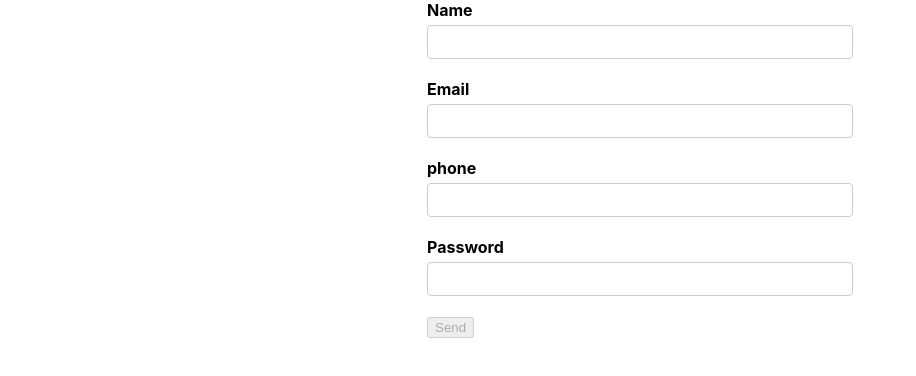
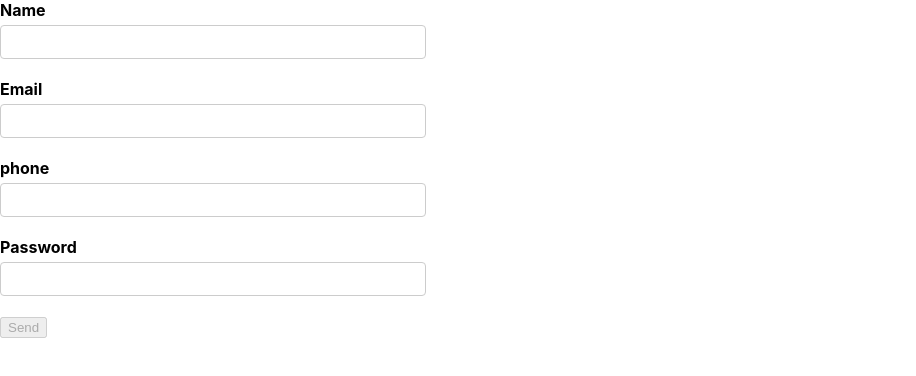
Before and after one commit to Mohamed22221/Learn-Formik, a React (Create React App) app: page / in a window 1280 px wide. Shown: the top 376 px of the page, without its empty margins (0-916 px from the left). Built offline with nearby package versions, Linux system fonts and the light colour scheme.

Commit message:
done Component Formik

```diff
--- a/src/App.css
+++ b/src/App.css
@@ -1,5 +1,6 @@
 .App {
   display: flex;
+  flex-direction: column;
   justify-content: center;
 }
 
--- a/src/index.js
+++ b/src/index.js
@@ -1,13 +1,14 @@
 import React from 'react';
 import ReactDOM from 'react-dom/client';
 import './index.css';
-import App from './App';
 import reportWebVitals from './reportWebVitals';
+import NewFormik from './newFormik';
 
 const root = ReactDOM.createRoot(document.getElementById('root'));
 root.render(
   <React.StrictMode>
-    <App />
+    <NewFormik />
+
   </React.StrictMode>
 );
 
--- /dev/null
+++ b/src/newFormik.js
@@ -0,0 +1,70 @@
+import "./App.css";
+import { Form, Formik, Field, ErrorMessage } from "formik";
+import { object, string } from "yup";
+function NewFormik() {
+  const phoneRegExp =
+    /^((\\+[1-9]{1,4}[ \\-]*)|(\\([0-9]{2,3}\\)[ \\-]*)|([0-9]{2,4})[ \\-]*)*?[0-9]{3,4}?[ \\-]*[0-9]{3,4}?$/;
+  const initialValues = {
+    name: "",
+    email: "",
+    password: "",
+    phoneNumber: "",
+  };
+  const onSubmit = (data) => {
+    console.log(data);
+  };
+  const validationSchema = object().shape({
+    name: string()
+      .required("required")
+      .min(2, "Too Short!")
+      .max(50, "Too Long!"),
+    email: string().email("Invalid email").required("required"),
+    password: string().required("required"),
+    phoneNumber: string()
+      .matches(phoneRegExp, "Phone number is not valid")
+      .required("required")
+      .optional(),
+  });
+
+  return (
+    <Formik
+      className="App"
+      initialValues={initialValues}
+      validationSchema={validationSchema}
+      onSubmit={onSubmit}
+    >
+      {({
+        isValid,
+        dirty,
+      }) => (
+        <Form>
+          <div className="form-control">
+            <label>Name</label>
+            <Field type="text" name="name" />
+            <ErrorMessage name="name" />
+          </div>
+          <div className="form-control">
+            <label>Email</label>
+            <Field type="email" name="email" />
+            <ErrorMessage name="email" />
+          </div>
+          <div className="form-control">
+            <label>phone</label>
+            <Field type="number" name="phoneNumber" />
+            <ErrorMessage name="phoneNumber" />
+          </div>
+          <div className="form-control">
+            <label>Password</label>
+            <Field type="password" name="password" />
+            <ErrorMessage name="password" />
+          </div>
+          <button type="submit" disabled={!(dirty && isValid)}>
+            Send
+          </button>
+        </Form>
+      )}
+    </Formik>
+  );
+}
+
+export default NewFormik;
--- a/src/App.js
+++ b/src/oldFormik.js
@@ -1,80 +1,75 @@
-
 import "./App.css";
 import { useFormik } from "formik";
-import { object, string  } from 'yup';
-function App() {
-  const phoneRegExp = /^((\\+[1-9]{1,4}[ \\-]*)|(\\([0-9]{2,3}\\)[ \\-]*)|([0-9]{2,4})[ \\-]*)*?[0-9]{3,4}?[ \\-]*[0-9]{3,4}?$/
+import { object, string } from "yup";
+function OldFormik() {
+  const phoneRegExp =
+    /^((\\+[1-9]{1,4}[ \\-]*)|(\\([0-9]{2,3}\\)[ \\-]*)|([0-9]{2,4})[ \\-]*)*?[0-9]{3,4}?[ \\-]*[0-9]{3,4}?$/;
   const initialValues = {
     name: "",
     email: "",
     password: "",
-    phoneNumber : ""
+    phoneNumber: "",
   };
   const onSubmit = (data) => {
     console.log(data);
   };
   const validationSchema = object().shape({
-    name: string().required("required").min(2, 'Too Short!').max(50, "Too Long!"),
-    email:string().email("Invalid email").required("required"),
+    name: string()
+      .required("required")
+      .min(2, "Too Short!")
+      .max(50, "Too Long!"),
+    email: string().email("Invalid email").required("required"),
     password: string().required("required"),
-    phoneNumber: string().matches(phoneRegExp, 'Phone number is not valid').required("required").optional()
-  })
+    phoneNumber: string()
+      .matches(phoneRegExp, "Phone number is not valid")
+      .required("required")
+      .optional(),
+  });
 
   const formik = useFormik({
     initialValues,
     onSubmit,
     validationSchema,
-
   });
-  console.log({...formik.getFieldProps("name")})
+  console.log({ ...formik.getFieldProps("name") });
 
   return (
     <div className="App">
       <form onSubmit={formik.handleSubmit}>
         <div className="form-control">
           <label>Name</label>
-          <input
-            type="text"
-            {...formik.getFieldProps("name")}
-          />
+          <input type="text" {...formik.getFieldProps("name")} />
           {formik.touched.name && formik.errors.name ? (
             <div className="error">{formik.errors.name}</div>
           ) : null}
         </div>
         <div className="form-control">
           <label>Email</label>
-          <input
-            type="email"
-            {...formik.getFieldProps("email")}
-          />
+          <input type="email" {...formik.getFieldProps("email")} />
           {formik.touched.email && formik.errors.email ? (
             <div className="error">{formik.errors.email}</div>
           ) : null}
         </div>
         <div className="form-control">
           <label>phone</label>
-          <input
-            type="number"
-            {...formik.getFieldProps("number")}
-          />
+          <input type="number" {...formik.getFieldProps("number")} />
           {formik.touched.phoneNumber && formik.errors.phoneNumber ? (
             <div className="error">{formik.errors.phoneNumber}</div>
           ) : null}
         </div>
         <div className="form-control">
           <label>Password</label>
-          <input
-            type="password"
-            {...formik.getFieldProps("password")}
-          />
+          <input type="password" {...formik.getFieldProps("password")} />
           {formik.touched.password && formik.errors.password ? (
             <div className="error">{formik.errors.password}</div>
           ) : null}
         </div>
-        <button type="submit"   disabled={!(formik.dirty && formik.isValid)}>Send</button>
+        <button type="submit" disabled={!(formik.dirty && formik.isValid)}>
+          Send
+        </button>
       </form>
     </div>
   );
 }
 
-export default App;
+export default OldFormik;
```
